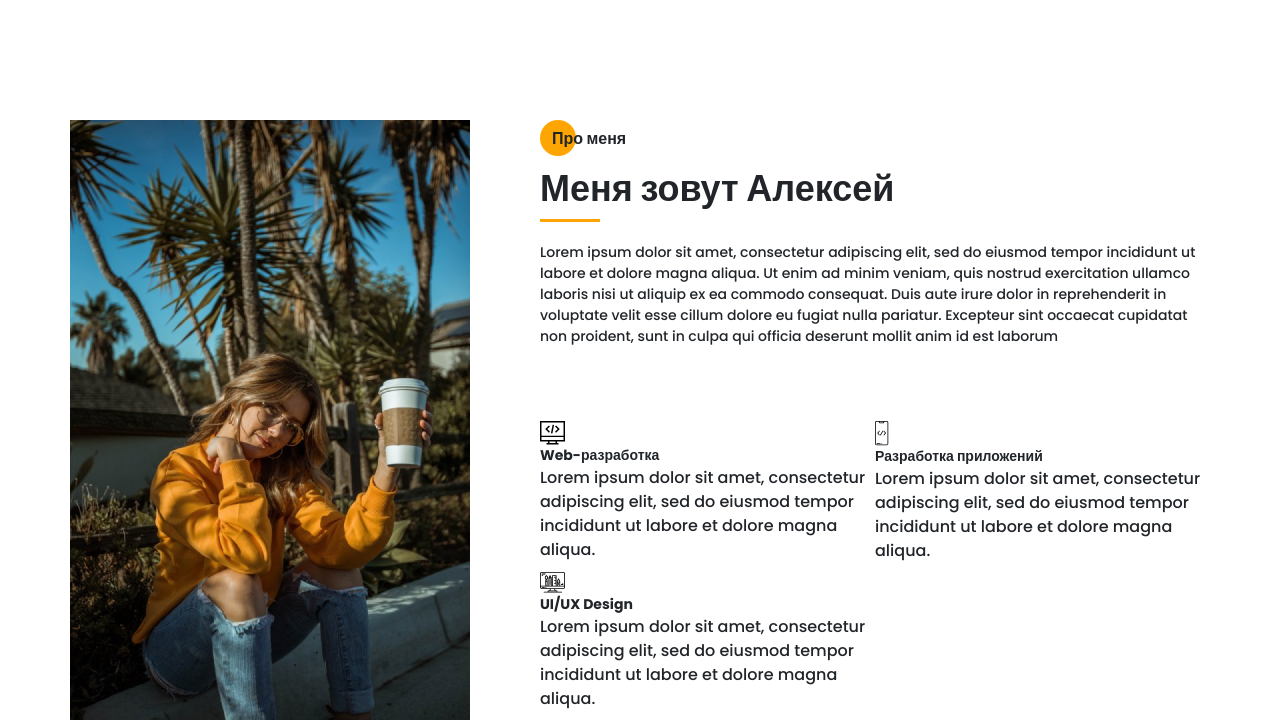
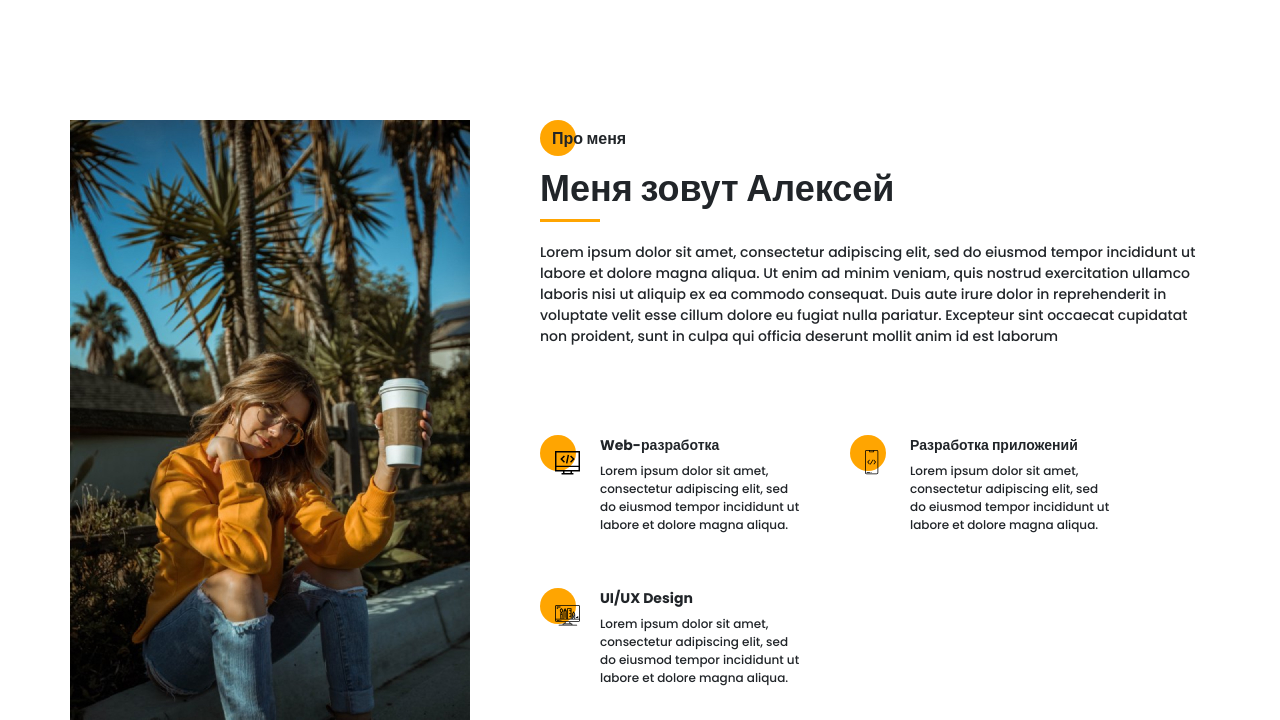
Before and after one commit to BudnikOleksii/Portfolio_test, a website: page src/index.html in a window 1280 px wide. Shown: the part 800-1520 px from the top of the page. Drawn offline with nearby package versions, Linux system fonts and the light colour scheme; files that its build step writes are made by us from their sources; files whose address does not match are found by name.

Commit message:
second screen was finished

```diff
--- a/src/index.html
+++ b/src/index.html
@@ -137,7 +137,7 @@
                 </div>
                 <div class="about__skills">
                     <div class="about__skills-item">
-                        <div>
+                        <div class="about__skills-circle">
                             <img src="icons/about_me/web_development.svg" alt="web-development">
                         </div>
                         <div>
@@ -150,7 +150,7 @@
                         </div>
                     </div>
                     <div class="about__skills-item">
-                        <div>
+                        <div class="about__skills-circle">
                             <img src="icons/about_me/mobile_dev.svg" alt="applications-development">
                         </div>
                         <div>
@@ -163,7 +163,7 @@
                         </div>
                     </div>
                     <div class="about__skills-item">
-                        <div>
+                        <div class="about__skills-circle">
                             <img src="icons/about_me/design.svg" alt="UI/UX-Design">
                         </div>
                         <div>
--- a/src/sass/blocks/_about.scss
+++ b/src/sass/blocks/_about.scss
@@ -41,6 +41,31 @@
 
     &__skills {
         display: grid;
-        grid-template: repeat(2, 1fr) / repeat(2, 1fr);
+        grid-template: repeat(2, minmax(115px, auto)) / repeat(2, 260px);
+        grid-auto-rows: 1fr;
+        column-gap: 50px;
+        row-gap: 20px;
+
+        &-item {
+            display: grid;
+            grid-template-columns: 40px 200px;
+            column-gap: 20px;
+        }
+
+        &-circle {
+            position: relative;
+            padding: 15px 0 0 15px;
+            @include before_circle;
+
+            &:before {
+                top: 0;
+            }
+        }
+
+        &-text {
+            margin-top: 6px;
+            font-size: 12px;
+            line-height: 18px;
+        }
     }
 }
```
